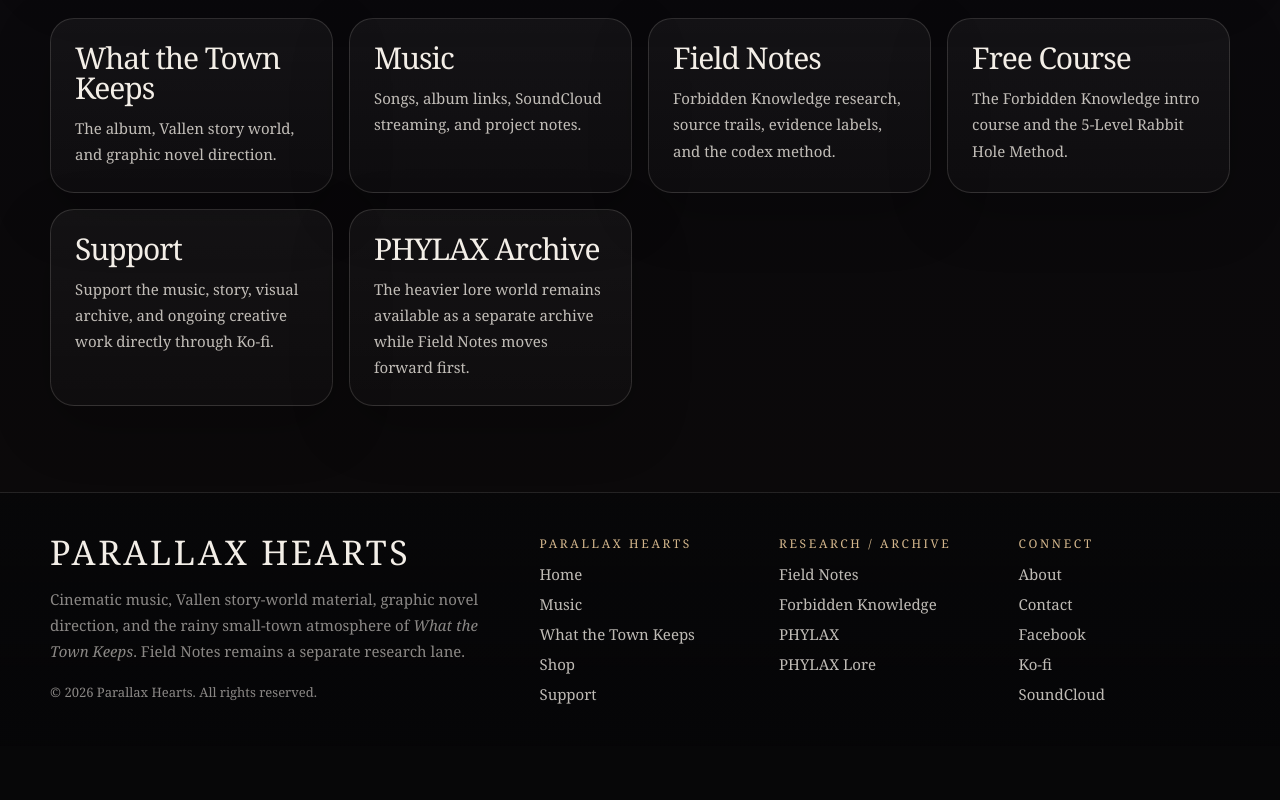
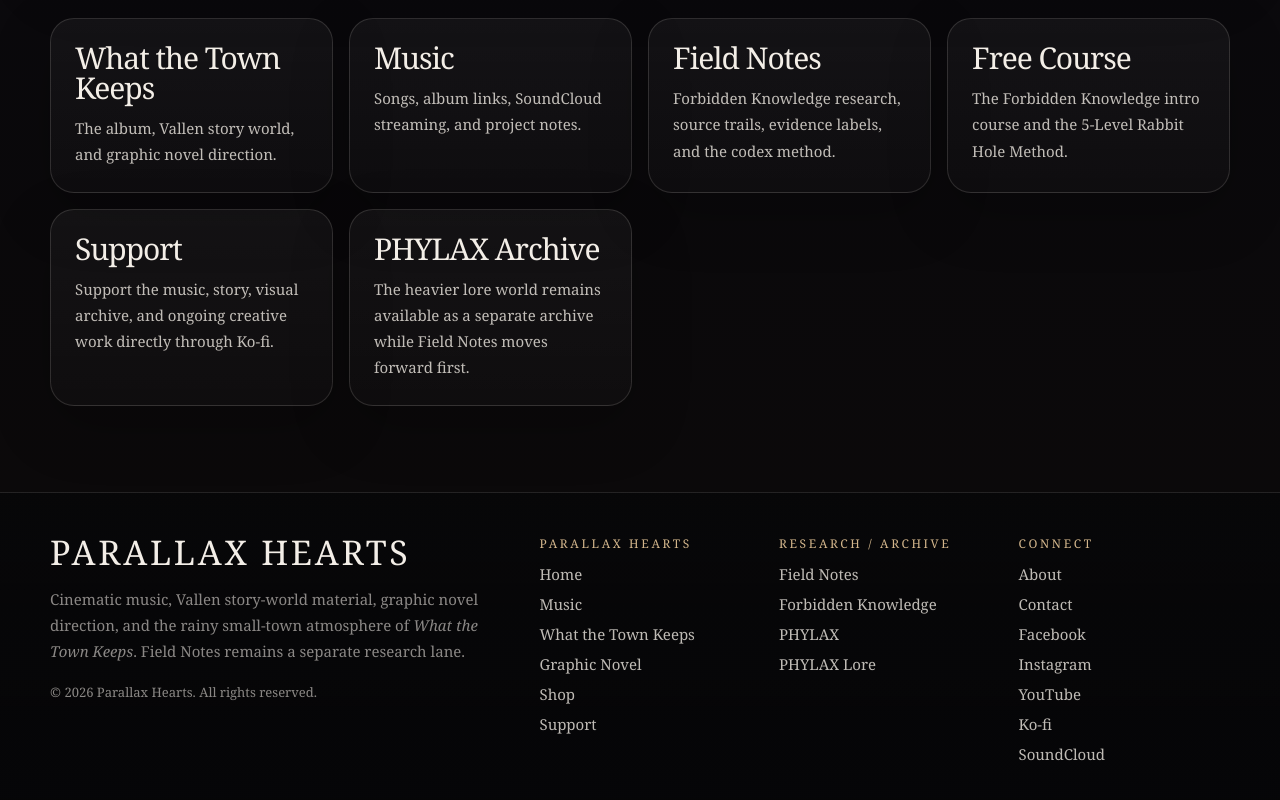
Before and after one commit to chthomps4/parallaxhearts-site, a Next.js app in the folder site/: page / in a window 1280 px wide. Shown: the part 1524-2324 px from the top of the page. Before the commit the page ends 2270 px from the top, so only its background shows below. Built offline with nearby package versions, Linux system fonts and the light colour scheme.

Commit message:
Add social media links to footer and structured data

```diff
--- a/site/app/layout.tsx
+++ b/site/app/layout.tsx
@@ -2,6 +2,13 @@
 import Link from "next/link";
 import Script from "next/script";
 import "./globals.css";
+
+const facebookUrl = "https://www.facebook.com/share/1C7BVWq3f2/?mibextid=wwXIfr";
+const instagramUrl =
+  "https://www.instagram.com/parallax_hearts?igsh=MW11d2h3c3IxODhzYQ%3D%3D&utm_source=qr";
+const youtubeUrl = "https://youtube.com/@parallaxhearts-u7q?si=VZZQD2j6J1MEY-pk";
+const koFiUrl = "https://ko-fi.com/parallaxhearts";
+const soundCloudUrl = "https://soundcloud.com/parallax-hearts";
 
 export const metadata: Metadata = {
   metadataBase: new URL("https://parallaxhearts.org"),
@@ -147,6 +154,7 @@
                 ["Home", "/"],
                 ["Music", "/music"],
                 ["What the Town Keeps", "/project"],
+                ["Graphic Novel", "/graphic-novel"],
                 ["Shop", "/shop"],
                 ["Support", "/support"],
               ]}
@@ -177,9 +185,11 @@
               links={[
                 ["About", "/about"],
                 ["Contact", "/contact"],
-                ["Facebook", "https://www.facebook.com/parallaxhearts"],
-                ["Ko-fi", "https://ko-fi.com/parallaxhearts"],
-                ["SoundCloud", "https://soundcloud.com/parallax-hearts"],
+                ["Facebook", facebookUrl],
+                ["Instagram", instagramUrl],
+                ["YouTube", youtubeUrl],
+                ["Ko-fi", koFiUrl],
+                ["SoundCloud", soundCloudUrl],
               ]}
             />
           </div>
@@ -254,11 +264,7 @@
     name: "Parallax Hearts",
     url: "https://parallaxhearts.org",
     image: "https://parallaxhearts.org/images/hero.jpg",
-    sameAs: [
-      "https://www.facebook.com/parallaxhearts",
-      "https://ko-fi.com/parallaxhearts",
-      "https://soundcloud.com/parallax-hearts",
-    ],
+    sameAs: [facebookUrl, instagramUrl, youtubeUrl, koFiUrl, soundCloudUrl],
     album: {
       "@type": "MusicAlbum",
       name: "What the Town Keeps",
```
